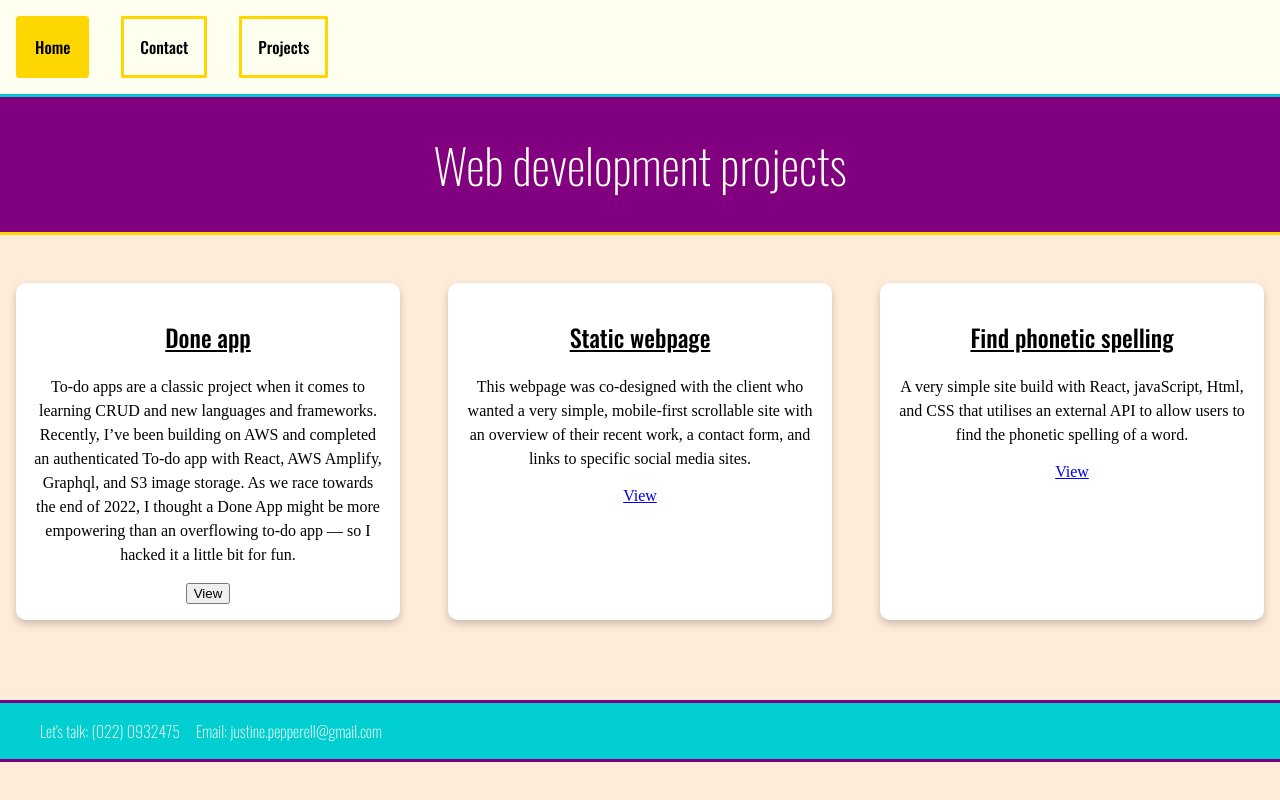
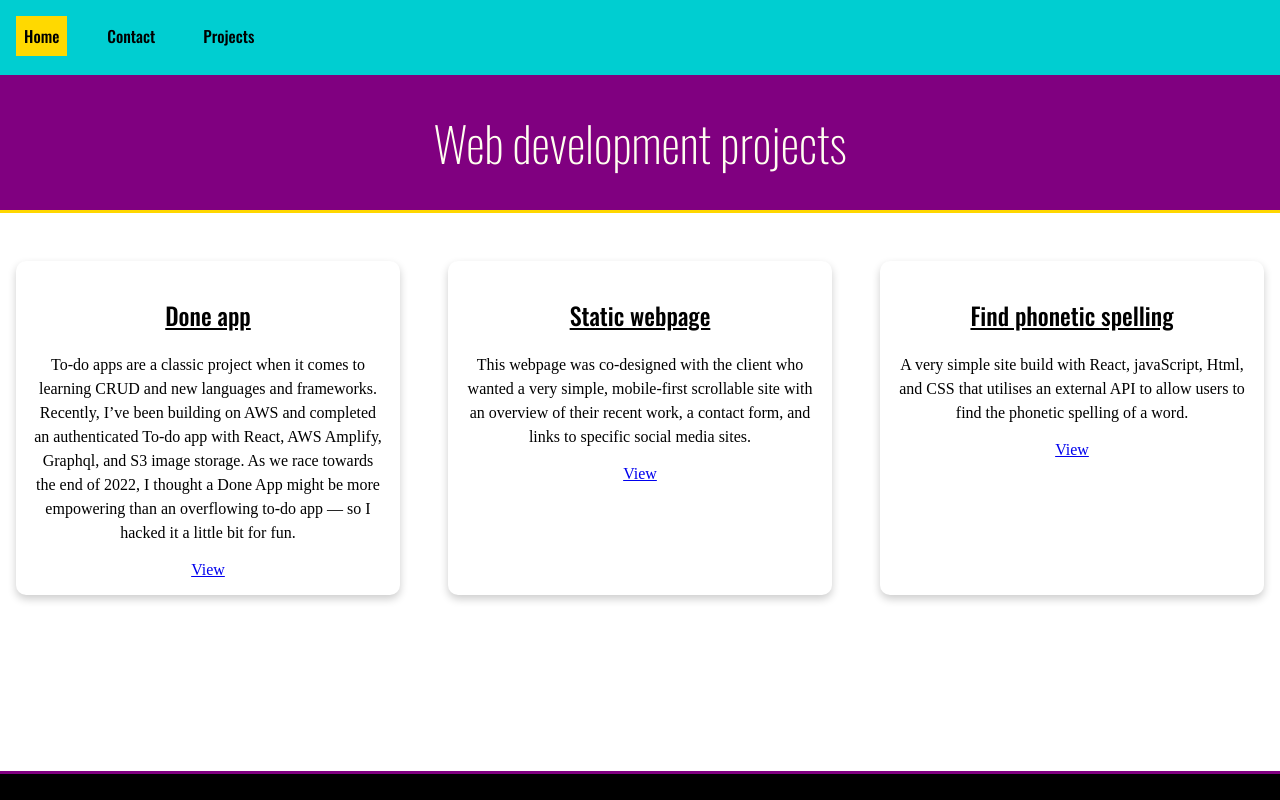
Before and after one commit to justine-pepperell/justine.github.io, a plain HTML site: page projects.html in a window 1280 px wide. Shown: the top 800 px of the page. Drawn offline with nearby package versions, Linux system fonts and the light colour scheme; a web font is replaced by a local one.

Commit message:
updated footer

```diff
--- a/projects.css
+++ b/projects.css
@@ -3,64 +3,39 @@
 
 
 body {
-  background-color: rgba(255, 218, 185, 0.533);
   margin: 0%;
-}
-
-header {
-  background-color: purple;
-  margin-bottom: 0%;
-  border-bottom: 3px gold solid;
-  border-top: 3px darkturquoise solid;
-  margin-bottom: 2em;
-}
-
-h1 {
-color: ivory;
-text-align: center;
-font-family: 'Oswald', sans-serif;
-font-weight: 200;
-font-size: 3em;
-}
-
-p {
-  max-width: 60ch;
-  line-height: 1.5em;
-  letter-spacing: 1.2;
+  background-color: white;
+    min-height: 100vh;
 }
 
 .topnav {
   overflow: hidden;
-  background-color: ivory;
-
+  background-color: darkturquoise;
 }
 
 .topnav a {
   float: left;
   display: block;
   color: black;
-  background-color: ivory (11, 11, 11);
-  border: 3px solid gold;
-  border-radius: 2%;
   text-align: center;
-  padding: 1em;
+  padding: .5em;
   margin: 1em;
   text-decoration: none;
   font-size: 1em;
-  font-family:  'Oswald', sans-serif;
+  font-family:'Oswald', sans-serif;
   font-weight: 500;
 }
 
 .topnav a:hover {
-  background-color: rgb(255, 217, 0);
   color: black;
-  border-radius: 5%;
+  border-style: solid;
+  border-width: 2px;
+  border-color: gold;
 }
 
 .topnav a.active {
-  background-color: gold;
+  background-color: rgb(255, 217, 0);
   color: black;
-  border-radius: 5%;
 }
 
 .topnav .icon {
@@ -87,6 +62,29 @@ p {
     display: block;
     text-align: left;
   }
+}
+
+
+header {
+  background-color: purple;
+  margin-bottom: 0%;
+  border-bottom: 3px gold solid;
+  border-top: 3px darkturquoise solid;
+  margin-bottom: 2em;
+}
+
+h1 {
+color: ivory;
+text-align: center;
+font-family: 'Oswald', sans-serif;
+font-weight: 200;
+font-size: 3em;
+}
+
+p {
+  max-width: 60ch;
+  line-height: 1.5em;
+  letter-spacing: 1.2;
 }
 
 
@@ -121,9 +119,12 @@ h2 {
 }
 
 footer {
-  background-color: darkturquoise;
+  background-color: black;
   border-bottom: 3px purple solid;
   border-top: 3px purple solid;
+  margin-bottom: 0%;
+  margin-top: 10em;
+  padding: 5em;
 }
 
 .cluster-footer {
--- a/projects.html
+++ b/projects.html
@@ -10,7 +10,7 @@
   <title>Web development Projects by Justine Pepperell</title>
 </head>
 <body>
-
+<div class="container">
   <div class="topnav" id="myTopnav">
     <a href="index.html" class="active">Home</a>
     <a href="#contact">Contact</a>
@@ -45,7 +45,7 @@
             I thought a Done App might be more empowering than an overflowing to-do app
             — so I hacked it a little bit for fun.
           </p>
-          <button>View</button>
+          <a target="_blank" href="https://main.d1kcv6a4fzp9bd.amplifyapp.com/">View</a>
       </div>
       <div class="card">
         <!-- another child element -->
@@ -55,21 +55,17 @@
             mobile-first scrollable site with an overview of their recent work,
             a contact form, and links to specific social media sites.
           </p>
-
-
-          <a href="https://martynpepperell.com" class="button-52">View</a>
-
+          <a target="_blank" href="https://martynpepperell.com" class="button-52">View</a>
       </div>
 
       <div class="card" >
-        <!-- etc -->
         <h2> Find phonetic spelling</h2>
           <p>
             A very simple site build with React,
             javaScript, Html, and CSS that utilises
             an external API to allow users to find the phonetic spelling of a word.
           </p>
-        <a href="https://master.d1imn1mmgbjtyx.amplifyapp.com/?fbclid=IwAR0nibUh81agRBSdRm3ir5mU43kLdlFPxzWujXoMkfXCmAreTzTj2J-6-_s" class="button-52">View</a>
+        <a target="_blank" href="https://master.d1imn1mmgbjtyx.amplifyapp.com/?fbclid=IwAR0nibUh81agRBSdRm3ir5mU43kLdlFPxzWujXoMkfXCmAreTzTj2J-6-_s" class="button-52">View</a>
       </div>
   </div>
 
@@ -79,6 +75,6 @@
         <li class ="footer-text">Email: justine.pepperell@gmail.com</li>
       </ul>
     </footer>
-
+  </div>
 </body>
 </html>
```
Lines whose indentation alone changed are shown as unchanged.
